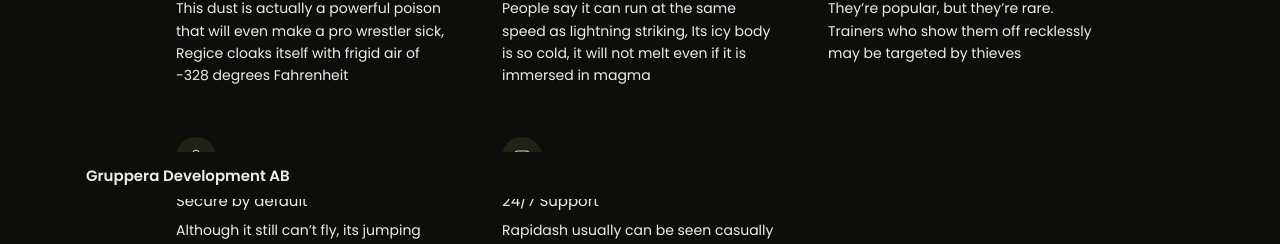
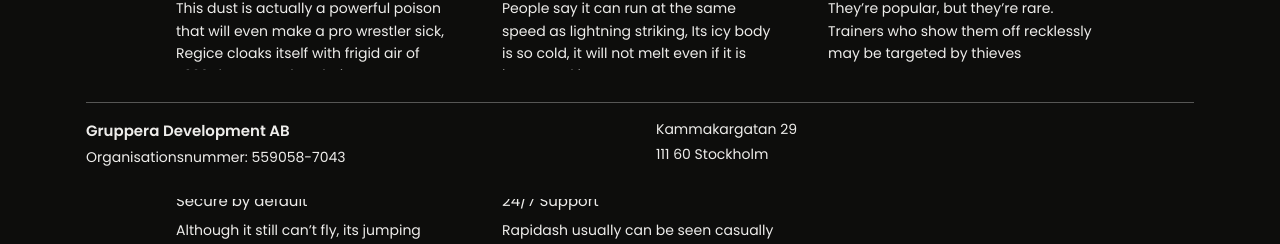
Before and after one commit to Gruppera/gruppera-web, a Next.js app: page / in a window 1280 px wide. Shown: the part 601-845 px from the top of the page. Built offline with nearby package versions, Linux system fonts and the light colour scheme.

Commit message:
fixed footer

```diff
--- a/app/layout.tsx
+++ b/app/layout.tsx
@@ -48,8 +48,9 @@ export default function RootLayout({
             <Box component="main" style={{ flex: 1, paddingTop: '88px' }}>
               {children}
             </Box>
+            <Box id="footer-sentinel" aria-hidden="true" style={{ height: 24 }} />
             <SiteFooter />
-            </Box>
+          </Box>
         </Providers>
       </body>
     </html>
--- a/components/SiteFooter.tsx
+++ b/components/SiteFooter.tsx
@@ -2,18 +2,35 @@
 
 import { useEffect, useState } from "react";
 import { Box, Container, Divider, SimpleGrid, Stack, Text } from "@mantine/core";
-import { useResizeObserver, useViewportSize, useWindowScroll } from "@mantine/hooks";
+import { useResizeObserver } from "@mantine/hooks";
 
 export const SiteFooter = () => {
   const [footerRef, { height }] = useResizeObserver();
-  const [{ y }] = useWindowScroll();
-  const { height: viewportHeight } = useViewportSize();
   const [isAtBottom, setIsAtBottom] = useState(false);
 
   useEffect(() => {
-    const scrollHeight = document.documentElement.scrollHeight;
-    setIsAtBottom(y + viewportHeight >= scrollHeight - 8);
-  }, [y, viewportHeight]);
+    const sentinel = document.getElementById("footer-sentinel");
+    if (!sentinel) {
+      return;
+    }
+
+    const observer = new IntersectionObserver(
+      (entries) => {
+        setIsAtBottom(entries.some((entry) => entry.isIntersecting));
+      },
+      {
+        root: null,
+        rootMargin: "0px 0px 160px 0px",
+        threshold: 0,
+      }
+    );
+
+    observer.observe(sentinel);
+
+    return () => {
+      observer.disconnect();
+    };
+  }, []);
 
   useEffect(() => {
     if (height) {
@@ -48,9 +65,9 @@ export const SiteFooter = () => {
             <Stack gap={4}>
               <Text fw={600}>Gruppera Development AB</Text>
               {isAtBottom ? (
-              <Text size="sm" c="dimmed">
-                Organisationsnummer: 559058-7043
-              </Text>
+                <Text size="sm" c="dimmed">
+                  Organisationsnummer: 559058-7043
+                </Text>
               ) : null}
             </Stack>
             {isAtBottom ? (
```
